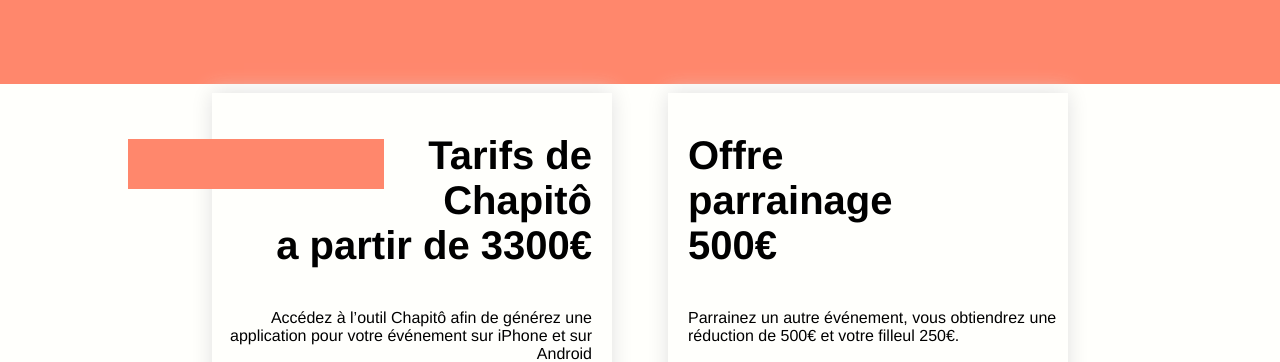
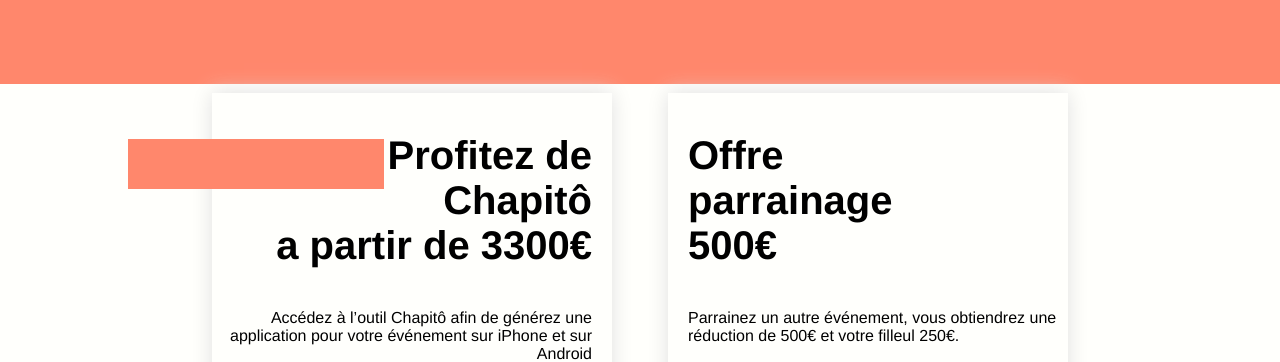
Before and after one commit to vpilsudski/website, a Nuxt app: page /autre in a window 1280 px wide. Shown: the part 8860-9222 px from the top of the page. Built offline with nearby package versions, Linux system fonts and the light colour scheme.

Commit message:
Update autre.vue

```diff
--- a/pages/autre.vue
+++ b/pages/autre.vue
@@ -283,7 +283,7 @@
         ></div>
         <div class="bloc-carre carre-col-1">
 
-          <h3>Tarifs de<br>Chapitô<br>a partir de 3300€</h3>
+          <h3>Profitez de<br>Chapitô<br>a partir de 3300€</h3>
           <p>Accédez à l’outil Chapitô afin de générez une application pour votre événement sur iPhone et sur Android</p>
         </div>
 
```
